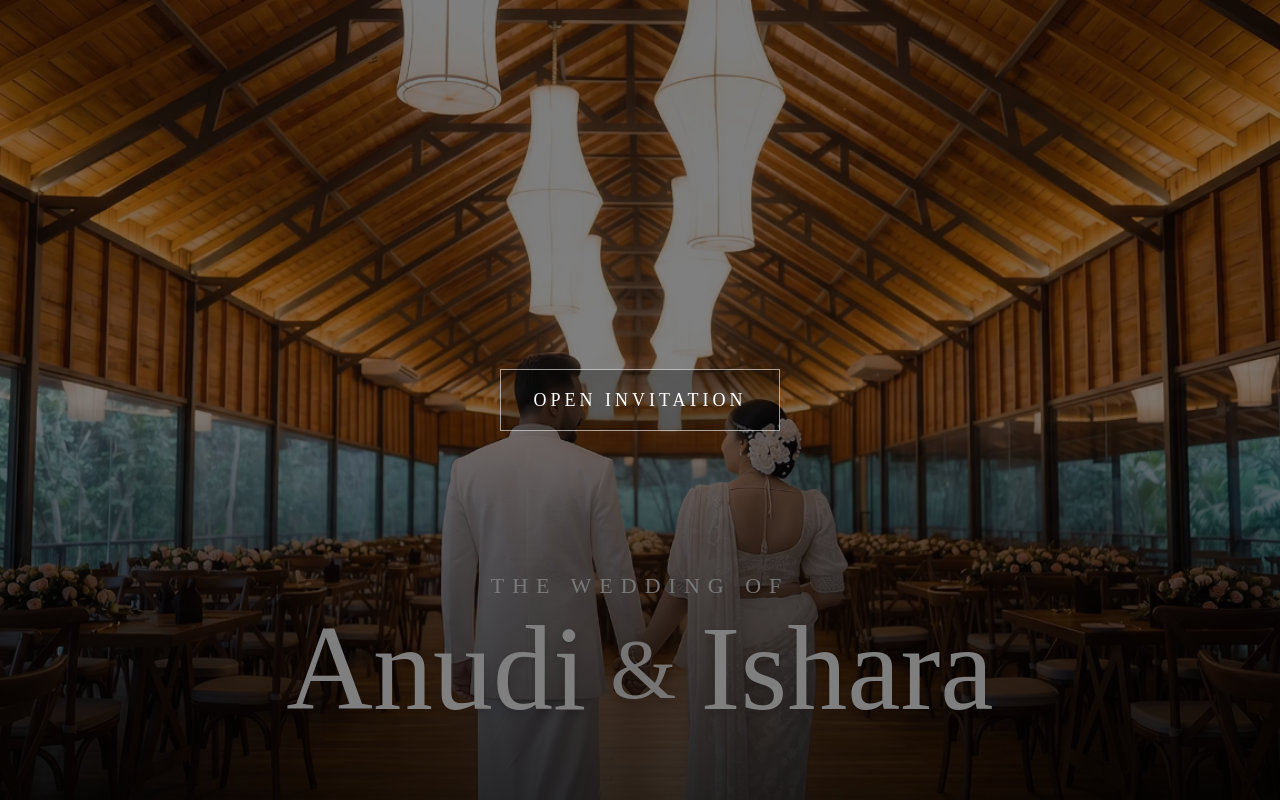
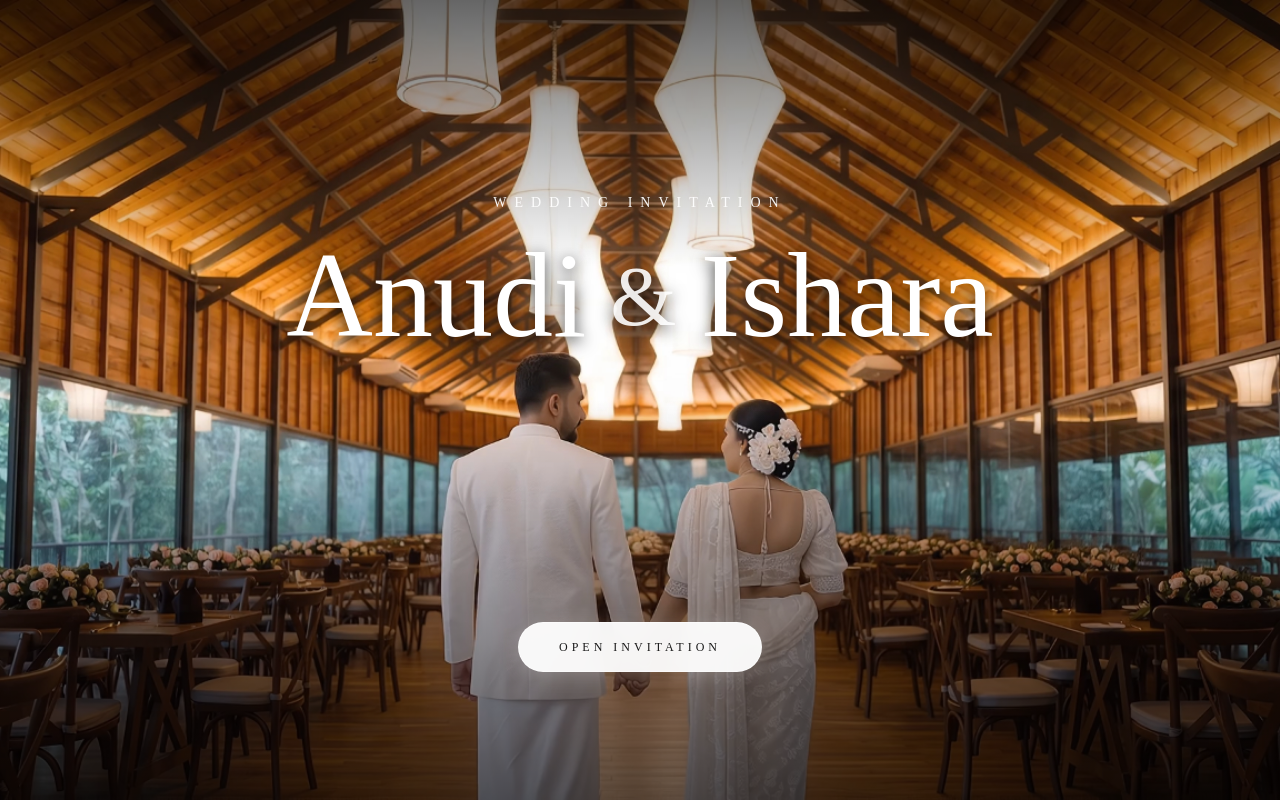
Before and after one commit to justashen/anudiiIshara, a React (Vite) app: page / in a window 1280 px wide. Built offline with nearby package versions, Linux system fonts and the light colour scheme; no server answers; a web font is replaced by a local one.

Commit message:
Update hero cinematic transition, RSVP colors, and fix double scrollbars

```diff
--- a/src/components/Hero.tsx
+++ b/src/components/Hero.tsx
@@ -1,26 +1,28 @@
-import { useState, useRef } from 'react'
+import { useState, useRef, useEffect } from 'react'
 
 const a = '/assets'
 
-export default function Hero() {
+interface HeroProps {
+  introDone: boolean;
+  videoFinished: boolean;
+  onVideoEnd: () => void;
+}
+
+export default function Hero({ introDone, videoFinished, onVideoEnd }: HeroProps) {
   const [videoLoaded, setVideoLoaded] = useState(false);
-  const [fading, setFading] = useState(false);
   const videoRef = useRef<HTMLVideoElement>(null);
 
-  const handleTimeUpdate = () => {
-    if (!videoRef.current) return;
-    const { currentTime, duration } = videoRef.current;
-    if (duration && duration - currentTime < 1.5) {
-      setFading(true);
-    } else if (currentTime < 1.5) {
-      setFading(false);
+  useEffect(() => {
+    if (introDone && videoRef.current) {
+      videoRef.current.play().catch(e => console.error('Video play error:', e));
     }
-  };
+  }, [introDone]);
+
 
   return (
-    <header className="relative flex w-full flex-col items-center justify-center h-[100dvh] px-4">
+    <header className="relative flex w-full flex-col items-center justify-center h-[100dvh] px-4 overflow-hidden">
       {/* Background Video */}
-      <div className="absolute inset-0 z-0 overflow-hidden bg-cream">
+      <div className={`absolute inset-0 z-0 overflow-hidden bg-cream transition-transform duration-[3000ms] ease-in-out ${videoFinished ? 'scale-110' : 'scale-100'}`}>
         <img
           src="/start.jpeg"
           alt=""
@@ -30,25 +32,36 @@ export default function Hero() {
           ref={videoRef}
           src="/video.mp4"
           poster="/start.jpeg"
-          autoPlay
-          loop
           muted
           playsInline
           preload="auto"
           onLoadedData={() => setVideoLoaded(true)}
-          onTimeUpdate={handleTimeUpdate}
-          className={`absolute inset-0 h-full w-full object-cover transition-opacity duration-1000 ${videoLoaded && !fading ? 'opacity-100' : 'opacity-0'}`}
+          onEnded={() => {
+            onVideoEnd();
+            if (videoRef.current) videoRef.current.play().catch(e => console.error(e));
+          }}
+          className={`absolute inset-0 h-full w-full object-cover transition-opacity duration-1000 ${videoLoaded && introDone ? 'opacity-100' : 'opacity-0'}`}
         />
-        <div className="absolute inset-x-0 bottom-0 h-1/2 bg-gradient-to-t from-black/60 to-transparent pointer-events-none z-0" />
+        <div className={`absolute inset-x-0 top-0 h-1/3 bg-gradient-to-b from-black/60 to-transparent pointer-events-none z-0 transition-opacity duration-1000 ${!videoFinished ? 'opacity-100' : 'opacity-0'}`} />
+        {/* Intro Bottom Gradient (Black) */}
+        <div className={`absolute inset-x-0 bottom-0 h-1/2 bg-gradient-to-t from-black/60 to-transparent pointer-events-none z-0 transition-opacity duration-1000 ${!videoFinished ? 'opacity-100' : 'opacity-0'}`} />
+        {/* Real Web Bottom Gradient (Green/Cream) */}
+        <div className={`absolute inset-x-0 bottom-0 h-[60%] bg-gradient-to-t from-cream via-cream/80 to-transparent pointer-events-none z-0 transition-opacity duration-1000 ${videoFinished ? 'opacity-100' : 'opacity-0'}`} />
       </div>
 
       {/* Text Content */}
-      <div className="relative z-10 flex flex-col items-center justify-end w-full h-[100dvh] pb-12 sm:pb-20 px-4">
-        <p className="text-[12px] sm:text-[18px] md:text-[22px] uppercase tracking-[4px] sm:tracking-[8px] opacity-90 text-center w-auto drop-shadow-md font-medium text-white mb-2 sm:mb-4">
-          The wedding of
+      <div className={`relative z-10 flex flex-col items-center w-full h-[100dvh] px-4 transition-all duration-1000 ${
+        !videoFinished ? 'justify-start pt-36 sm:pt-48' : 'justify-end pb-4 sm:pb-8'
+      }`}>
+        <p className={`uppercase text-center w-auto text-white drop-shadow-[0_4px_8px_rgba(0,0,0,0.8)] transition-all duration-1000 ${
+          !videoFinished
+            ? 'opacity-95 font-light tracking-[4px] sm:tracking-[8px] text-[10px] sm:text-[14px] mb-4 sm:mb-8'
+            : 'opacity-0 h-0 m-0 p-0 text-[0px]'
+        }`}>
+          Wedding Invitation
         </p>
 
-        <div className="flex flex-row items-center justify-center font-script drop-shadow-lg text-white whitespace-nowrap">
+        <div className="flex flex-row items-center justify-center font-script text-white whitespace-nowrap drop-shadow-[0_4px_8px_rgba(0,0,0,0.8)]">
           <span className="text-[60px] sm:text-[90px] md:text-[120px] leading-[0.85]">Anudi</span>
           <span className="mx-2 sm:mx-6 text-[40px] sm:text-[65px] md:text-[85px] leading-[1] opacity-90">&amp;</span>
           <span className="text-[60px] sm:text-[90px] md:text-[120px] leading-[0.85]">Ishara</span>
--- a/src/pages/Home.tsx
+++ b/src/pages/Home.tsx
@@ -12,6 +12,7 @@ import Logo from '../components/Logo'
 export default function Home() {
   const { hash } = useParams();
   const [introDone, setIntroDone] = useState(false);
+  const [videoFinished, setVideoFinished] = useState(false);
   const [isPlaying, setIsPlaying] = useState(false);
   const audioRef = useRef<HTMLAudioElement>(null);
 
@@ -38,21 +39,30 @@ export default function Home() {
   };
 
   return (
-    <div className={`relative min-h-screen bg-cream text-rose ${!introDone ? 'h-screen overflow-hidden' : 'overflow-hidden'}`}>
+    <div className={`relative min-h-screen bg-cream text-rose ${!videoFinished ? 'h-[100dvh] overflow-hidden' : 'overflow-clip'}`}>
       <audio ref={audioRef} src="/Ed Sheeran - Perfect.mp3" loop preload="auto" />
       <div
-        className={`fixed inset-0 z-50 flex items-center justify-center bg-black/50 transition-opacity duration-1000 ${
+        className={`fixed inset-0 z-50 flex flex-col items-center justify-end pb-24 sm:pb-32 transition-opacity duration-1000 ${
           introDone ? 'opacity-0 pointer-events-none' : 'opacity-100'
         }`}
       >
         <button
           onClick={handleOpen}
-          className={`relative z-10 border border-white/60 bg-black/30 px-8 py-4 text-sm sm:text-lg tracking-[4px] uppercase text-white transition-all hover:bg-white/20 hover:scale-105 ${introDone ? 'scale-95 opacity-0' : 'scale-100 opacity-100'} duration-1000`}
+          className={`relative z-10 rounded-full bg-white/95 backdrop-blur-md px-10 py-4 text-[10px] sm:text-xs font-medium tracking-[2px] sm:tracking-[4px] uppercase text-black/90 shadow-[0_4px_20px_rgba(255,255,255,0.2)] border border-white/50 transition-all hover:bg-white hover:shadow-[0_4px_30px_rgba(255,255,255,0.4)] ${introDone ? 'scale-95 opacity-0' : 'scale-100 opacity-100'} duration-1000`}
         >
           Open Invitation
         </button>
       </div>
-      <Hero />
+      <Hero
+        introDone={introDone}
+        videoFinished={videoFinished}
+        onVideoEnd={() => {
+          setVideoFinished(true);
+          setTimeout(() => {
+            window.scrollTo({ top: window.innerHeight, behavior: 'smooth' });
+          }, 100);
+        }}
+      />
       <main className="relative mx-auto flex w-full max-w-[900px] flex-col">
         <div className="relative w-full">
           <div className="pointer-events-none absolute left-1/2 top-0 flex -translate-x-1/2 flex-col items-center opacity-10">
@@ -81,7 +91,7 @@ export default function Home() {
         </div>
       </main>
 
-      {introDone && (
+      {videoFinished && (
         <button
           onClick={toggleAudio}
           className="fixed top-6 right-6 z-50 flex h-12 w-12 items-center justify-center rounded-full bg-black/20 border border-white/30 text-white backdrop-blur-md transition-all hover:scale-105 hover:bg-black/40"
```
Also changed, not shown: src/components/RsvpModal.tsx (+14 -14 lines).
